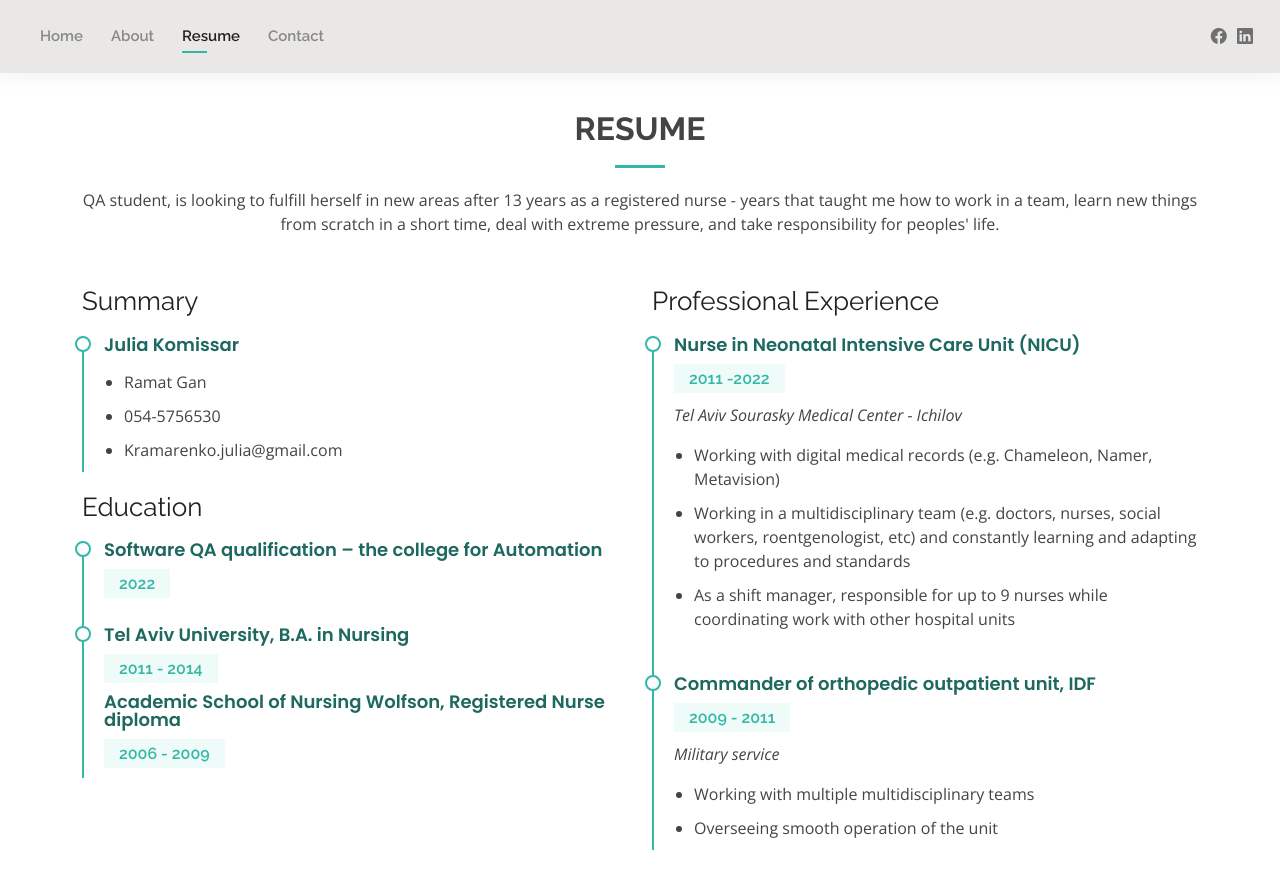
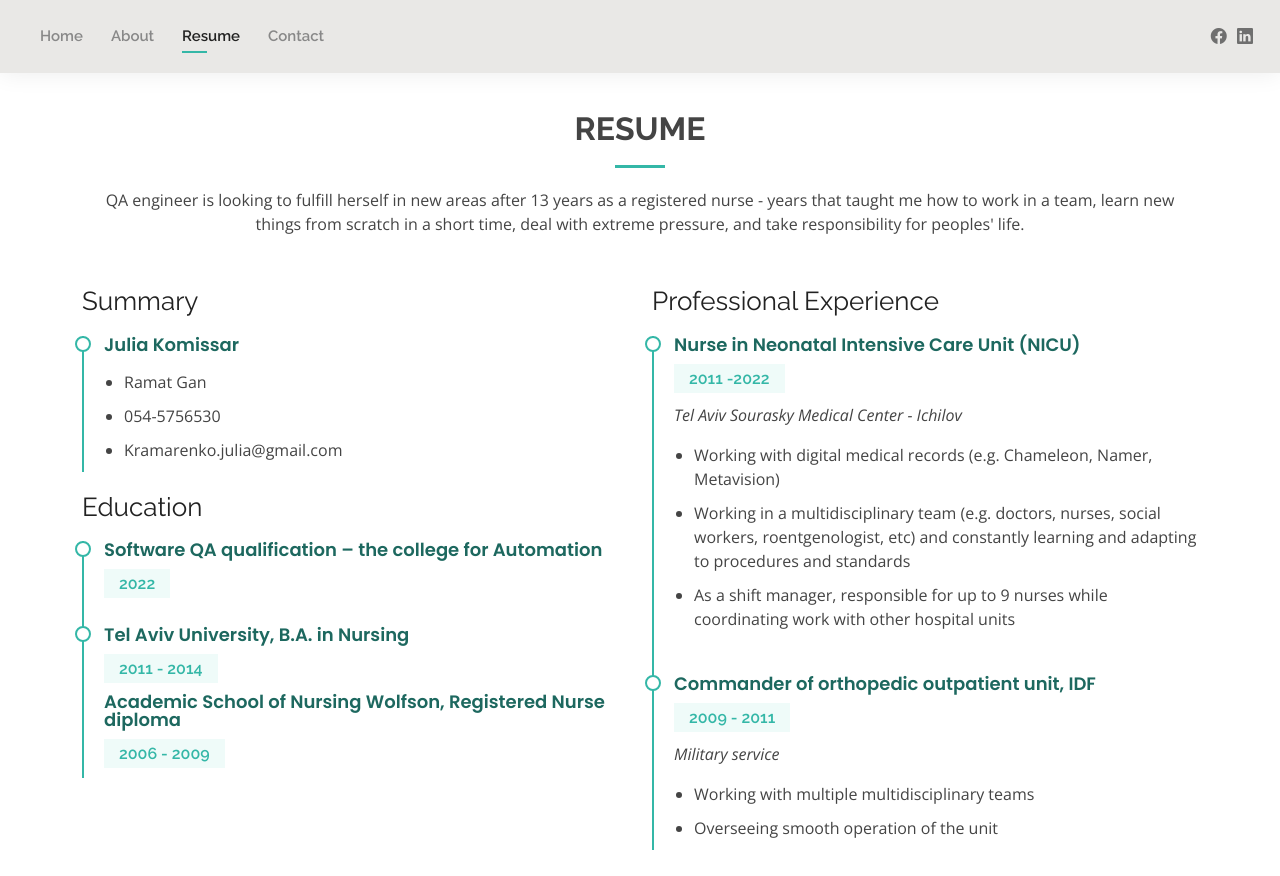
Before and after one commit to mrsjul/mrsjul.github.io, a plain HTML site: page resume.html in a window 1280 px wide. Drawn offline with nearby package versions, Linux system fonts and the light colour scheme.

Commit message:
Update resume.html

```diff
--- a/resume.html
+++ b/resume.html
@@ -68,7 +68,7 @@
 
         <div class="section-title">
           <h2>Resume</h2>
-          <p> QA student, is looking to fulfill herself in new areas after 13 years
+          <p> QA engineer is looking to fulfill herself in new areas after 13 years
  as a registered nurse - years that taught me how to work in a team,
 learn new things from scratch in a short time, deal with extreme
 pressure, and take responsibility for peoples' life. </p>
```
